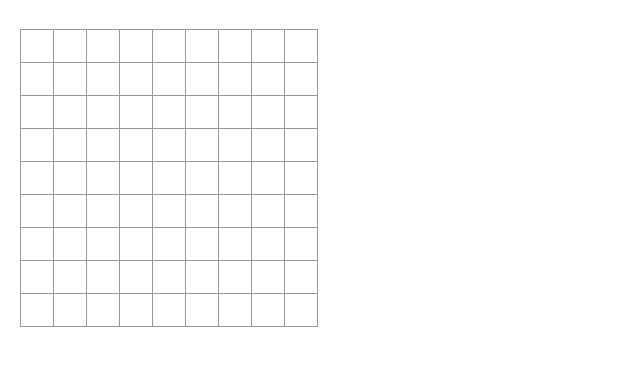
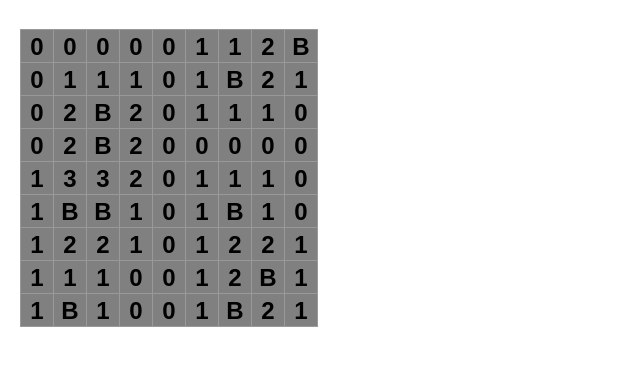
Before and after one commit to goro9/front-handson, a React (Create React App) app in the folder react-minesweeper/: page / in a window 1280 px wide. Shown: the top 366 px of the page, without its empty margins (0-640 px from the left). Built offline with nearby package versions, Linux system fonts and the light colour scheme.

Commit message:
open around zero

```diff
--- a/react-minesweeper/src/index.tsx
+++ b/react-minesweeper/src/index.tsx
@@ -9,10 +9,12 @@ interface SquarePropsIf {
 }
 
 function Square(props: SquarePropsIf) {
-  const cellStr = props.cell.isOpen ? ((props.cell.isBomb) ? 'B' : String(props.cell.bombCount)) : "";
+  // const cellStr = props.cell.isOpen ? ((props.cell.isBomb) ? 'B' : String(props.cell.bombCount)) : "";
+  const cellStr = (props.cell.isBomb) ? 'B' : String(props.cell.bombCount);
+  const color = props.cell.isOpen ? 'white' : 'gray';
 
   return (
-    <button className="square" onClick={props.onClick}>
+    <button className="square" onClick={props.onClick} style={{ backgroundColor: color}}>
       {cellStr}
     </button>
   );
@@ -96,6 +98,27 @@ class Board extends React.Component<BoardPropsIf, BoardStateIf> {
     }
   }
 
+  openAroundZero(x: number, y: number) {
+    const cells = this.state.cells;
+
+    cells.board[x][y] = Object.assign({}, cells.board[x][y], {isOpen: true});
+    this.setState({
+      cells: cells,
+    });
+
+    console.assert(!cells.board[x][y].isBomb);
+
+    if (cells.board[x][y].bombCount !== 0) {
+      return;
+    }
+
+    cells.forAround(x, y, (cbr, cbc) => {
+      if (!cells.board[cbr][cbc].isOpen) {
+        this.openAroundZero(cbr, cbc);
+      }
+    });
+  }
+
   handleClick(x: number, y: number) {
     const cells = this.state.cells;
     let status = this.state.status;
@@ -105,9 +128,15 @@ class Board extends React.Component<BoardPropsIf, BoardStateIf> {
       return;
     }
 
-    cells.board[x][y].isOpen = true;
-    if (cells.board[x][y].bombCount === 0) {
+    // cells.board[x][y].isOpen = true;
+    cells.board[x][y] = Object.assign({}, cells.board[x][y], {isOpen: true});
+    this.setState({
+      cells: cells,
+    });
+    if (cells.board[x][y].bombCount === 0 && !cells.board[x][y].isBomb) {
       // oprn around cell
+      // cells.forAround(x, y, (cbx, cby) => this.handleClick(cbx, cby));
+      this.openAroundZero(x, y);
     }
 
     if (cells.board[x][y].isBomb) {
```
